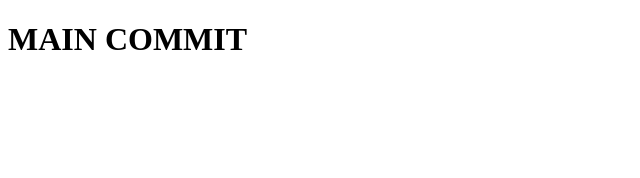
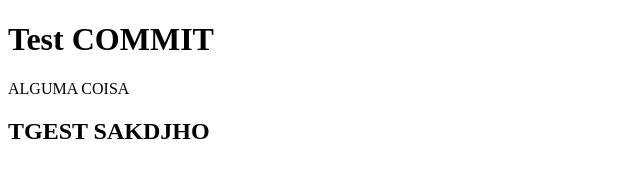
Before and after one commit to Sonyng/Test_Repository, a plain HTML site: page index.html in a window 1280 px wide. Shown: the whole page, without its empty margins (0-640 px from the left). Drawn offline with Linux system fonts and the light colour scheme.

Commit message:
Criei paragrafo

```diff
--- a/index.html
+++ b/index.html
@@ -6,7 +6,10 @@
     <title>Commit</title>
 </head>
 <body>
-    <h1>MAIN COMMIT</h1>
+    <h1>Test COMMIT</h1>
+    <p>ALGUMA COISA
+    </p>
+    <H2>TGEST SAKDJHO</H2>
 
 </body>
 </html>
```
